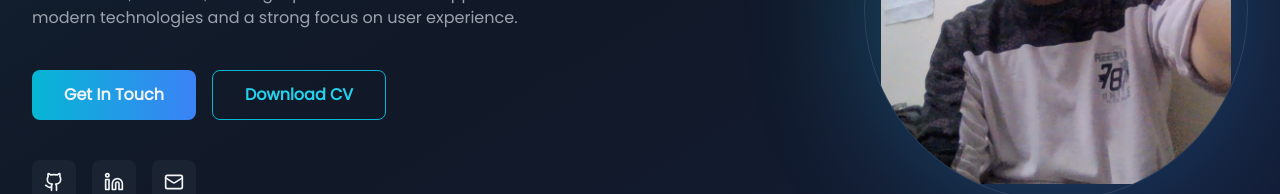
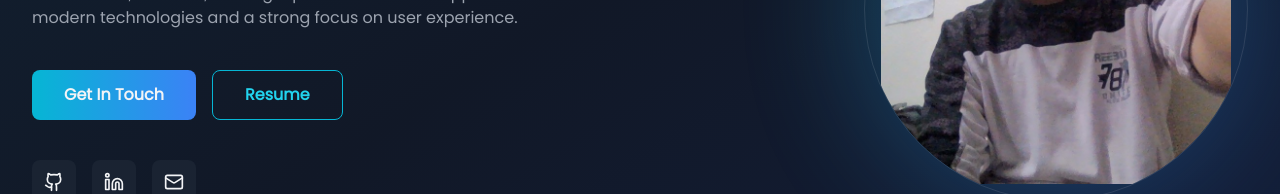
Before and after one commit to Aditya44234/ADIDEV, a React (Vite) app: page / in a window 1280 px wide. Shown: the part 431-625 px from the top of the page. Built offline with nearby package versions, Linux system fonts and the light colour scheme.

Commit message:
change in resume text

```diff
--- a/src/components/Hero.tsx
+++ b/src/components/Hero.tsx
@@ -48,10 +48,10 @@ export default function Hero() {
 
               <a
                 href="/resume2.pdf"
-                download
+                // download
                 className="px-8 py-3 border border-cyan-500 text-cyan-400 hover:bg-cyan-500/10 rounded-lg font-semibold transition-all duration-300"
               >
-                Download CV
+                Resume
               </a>
             </div>
 
```
